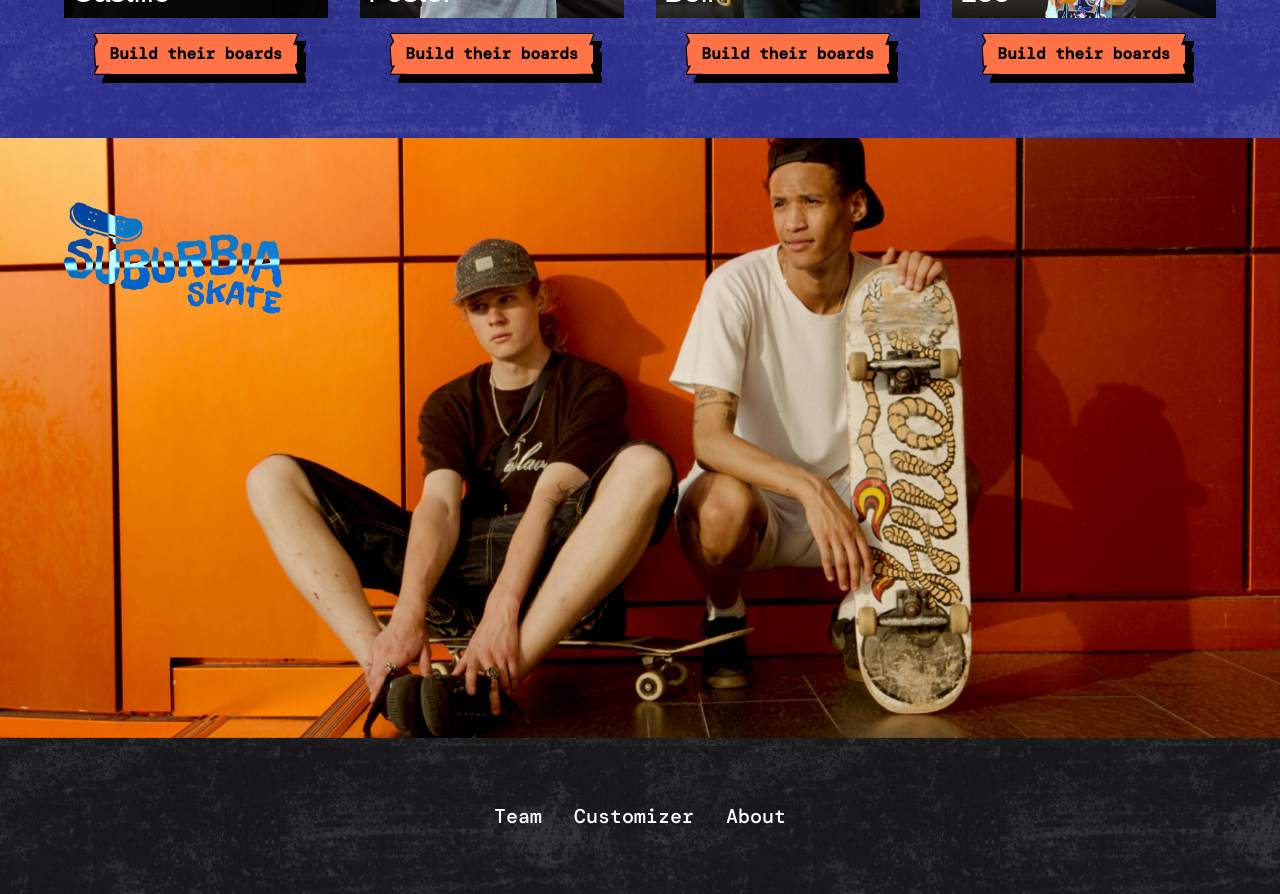
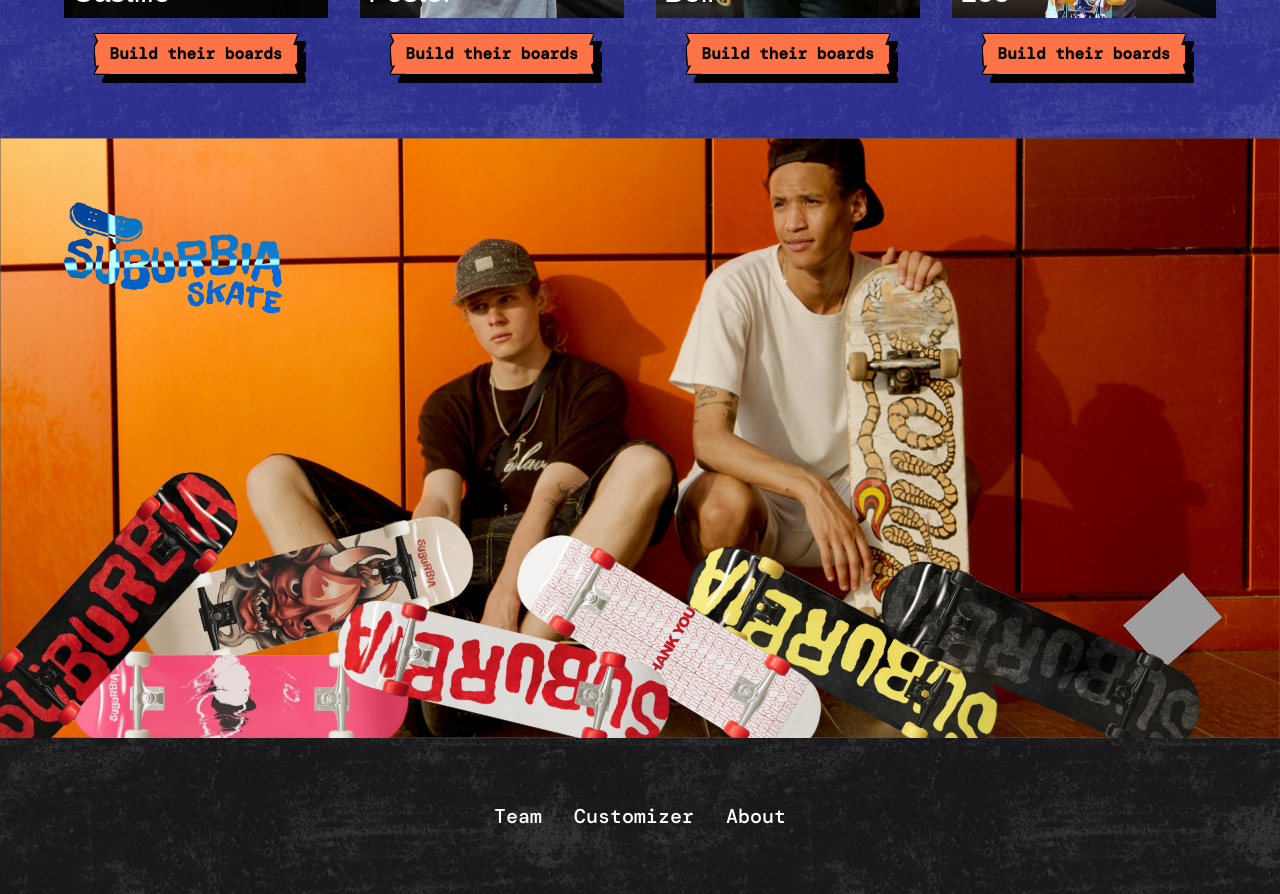
Before and after one commit to WebRush-Kwork/3d-suburbia-skates, a Next.js app: page / in a window 1280 px wide. Shown: the part 5420-6314 px from the top of the page. Built offline with nearby package versions, Linux system fonts and the light colour scheme; a web font is replaced by a local one.

Commit message:
footer complete

```diff
--- a/src/components/Footer/FooterPhysics.tsx
+++ b/src/components/Footer/FooterPhysics.tsx
@@ -189,8 +189,8 @@
 				render: {
 					sprite: {
 						texture,
-						xScale: 0.5, // Scale texture down
-						yScale: 0.5
+						xScale: 0.2, // Scale texture down
+						yScale: 0.2
 					}
 				}
 			})
--- /dev/null
+++ b/src/data/physics.ts
@@ -0,0 +1,10 @@
+export const physicsFooter = [
+	'/onimask-complete.png',
+	'/pink-drop-complete.png',
+	'/yellow-black-complete.png',
+	'/green-navy-complete.png',
+	'/thank-you-complete.png',
+	'/red-white-complete.png',
+	'/red-black-complete.png',
+	'/gray-black-complete.png'
+]
--- a/src/sections/Footer.tsx
+++ b/src/sections/Footer.tsx
@@ -1,6 +1,7 @@
 import { Bounded } from '@/components/Bounded'
 import { FooterPhysics } from '@/components/Footer/FooterPhysics'
 import { Logo } from '@/components/Logo'
+import { physicsFooter } from '@/data/physics'
 import Nav from '@/components/Nav'
 import Image from 'next/image'
 
@@ -14,6 +15,10 @@
 					fill
 					className='object-cover'
 				/>
+				<FooterPhysics
+					boardTextureURLs={physicsFooter}
+					className='absolute inset-0 overflow-hidden'
+				/>
 				<Logo className='h-20 pointer-events-none mix-blend-exclusion md:h-28' />
 			</div>
 			<Bounded as='div'>
```
